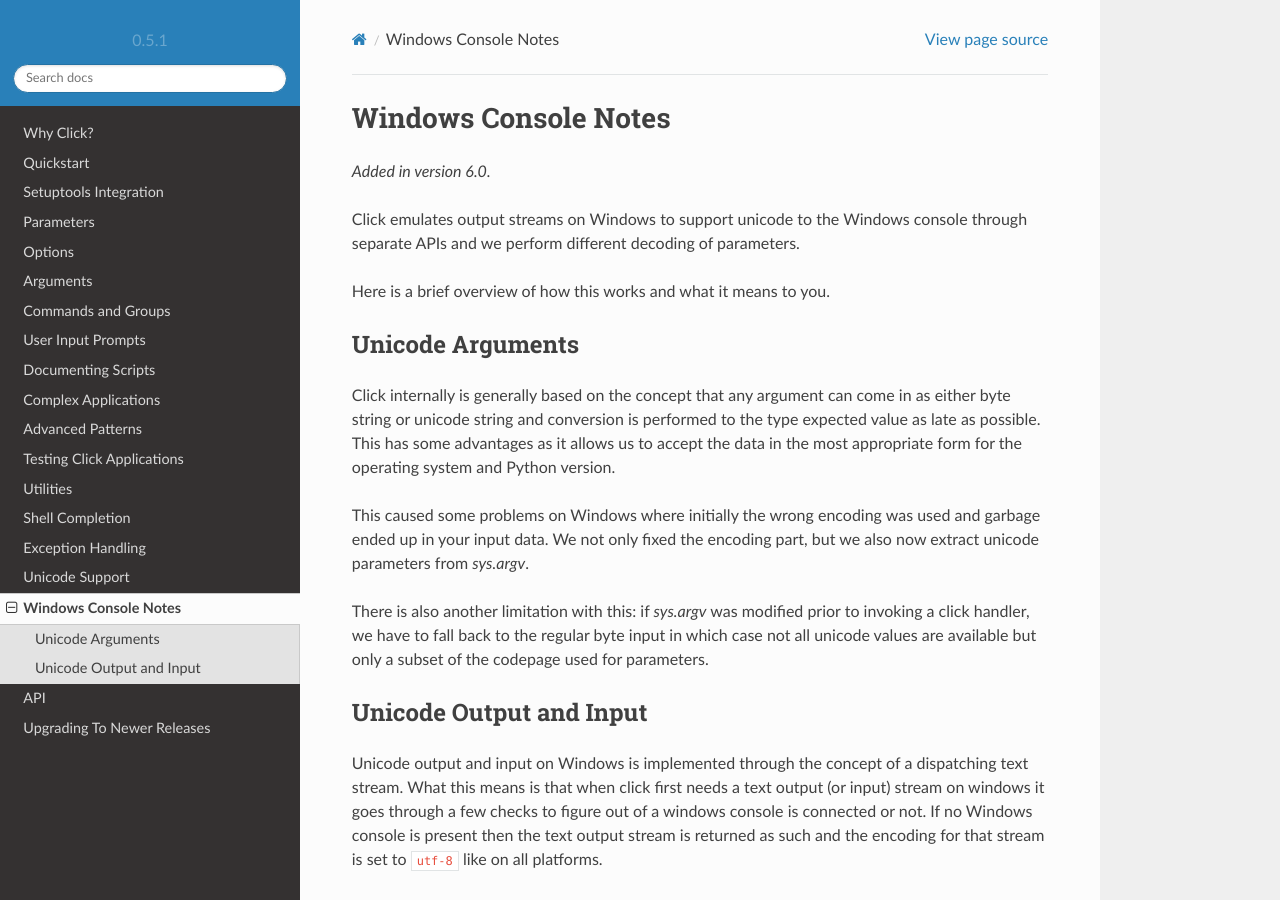
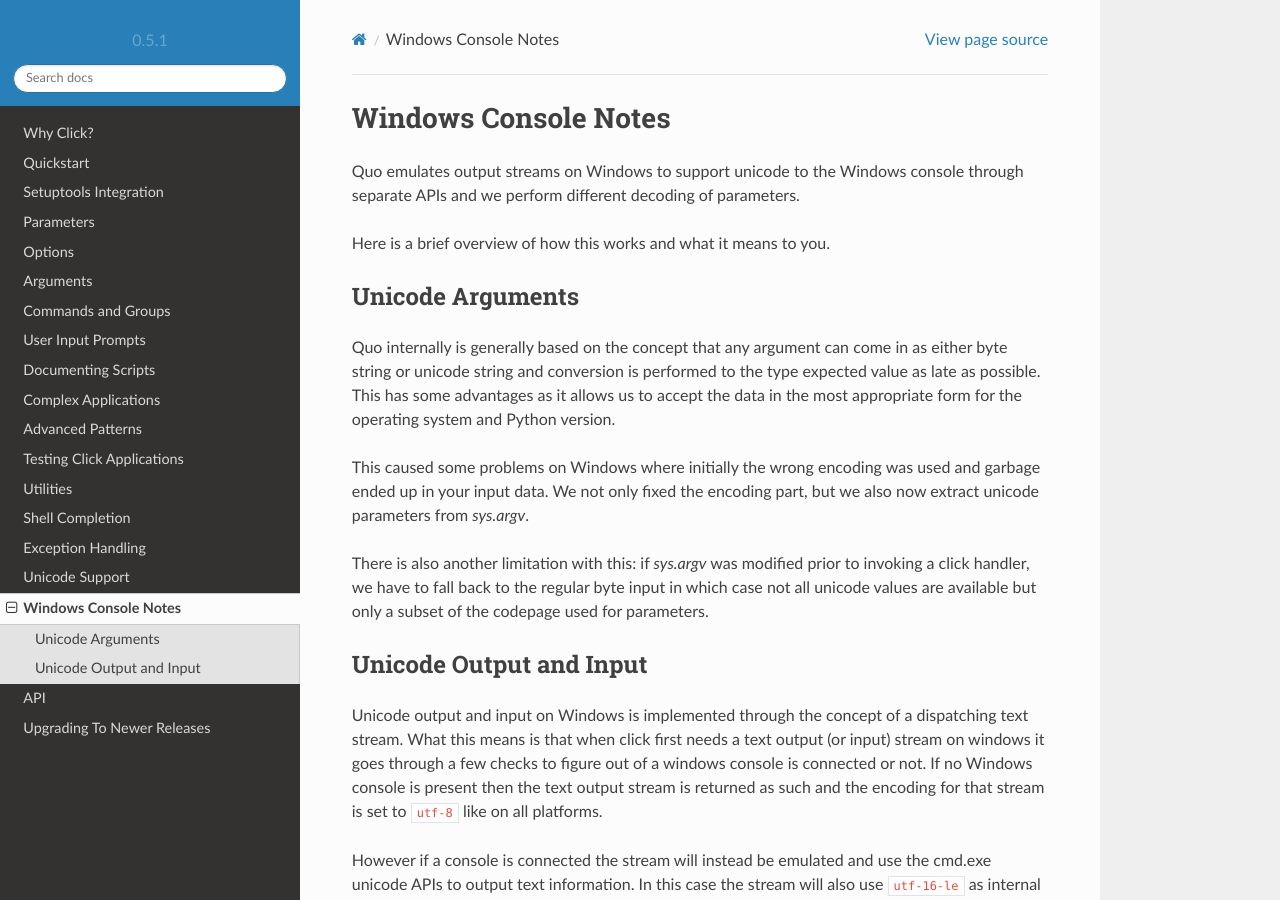
Before and after one commit to scalabli/quo, a Sphinx documentation site: the page built from docs/wincmd.rst, in a window 1280 px wide and 900 px high. Built offline with Sphinx 7.4.7 and the Read the Docs theme 2.0.0, drawn with Linux system fonts in a browser that asks for light colours; pages that are not in the unit, such as notebooks, are missing from menus.

Commit message:
Initial commit

```diff
--- a/docs/wincmd.rst
+++ b/docs/wincmd.rst
@@ -1,9 +1,7 @@
 Windows Console Notes
 =====================
 
-.. versionadded:: 6.0
-
-Click emulates output streams on Windows to support unicode to the
+Quo emulates output streams on Windows to support unicode to the
 Windows console through separate APIs and we perform different decoding of
 parameters.
 
@@ -12,7 +10,7 @@
 Unicode Arguments
 -----------------
 
-Click internally is generally based on the concept that any argument can
+Quo internally is generally based on the concept that any argument can
 come in as either byte string or unicode string and conversion is
 performed to the type expected value as late as possible.  This has some
 advantages as it allows us to accept the data in the most appropriate form
```
Also changed, not shown: 2 other files.
